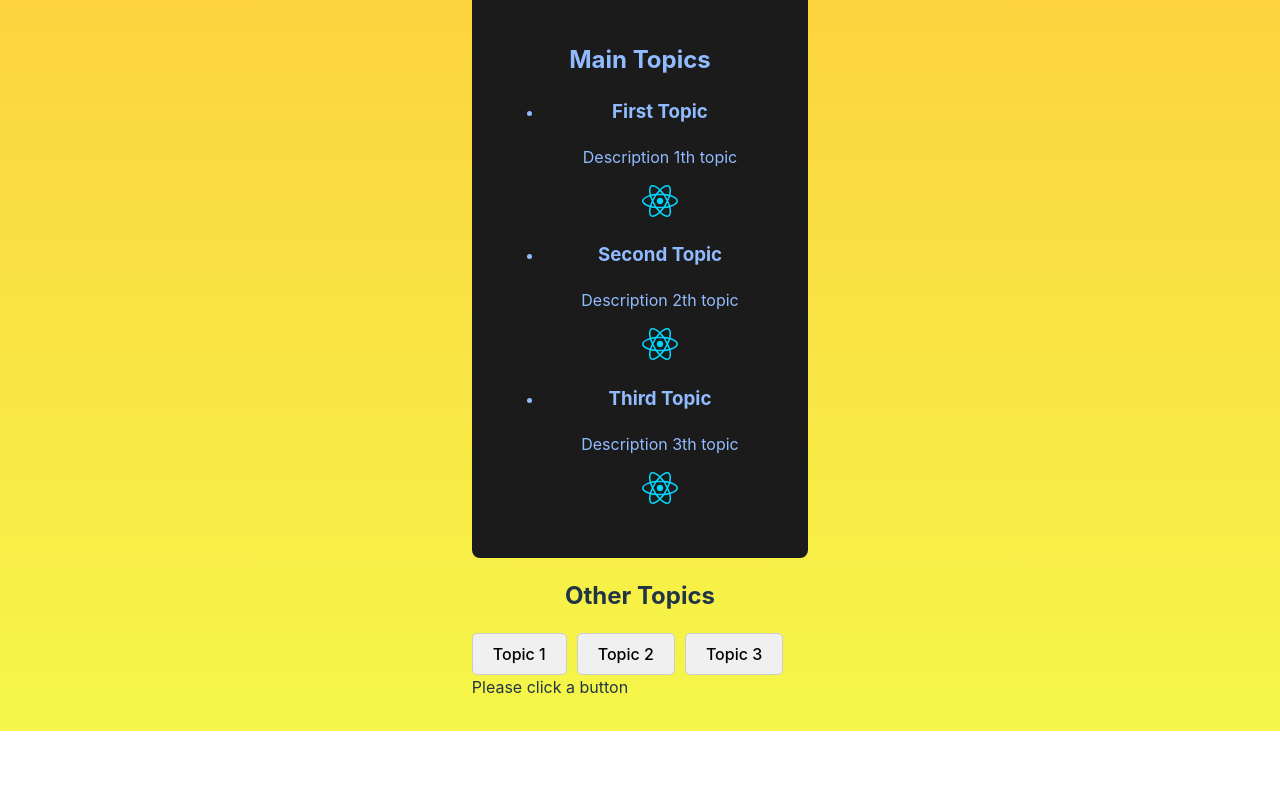
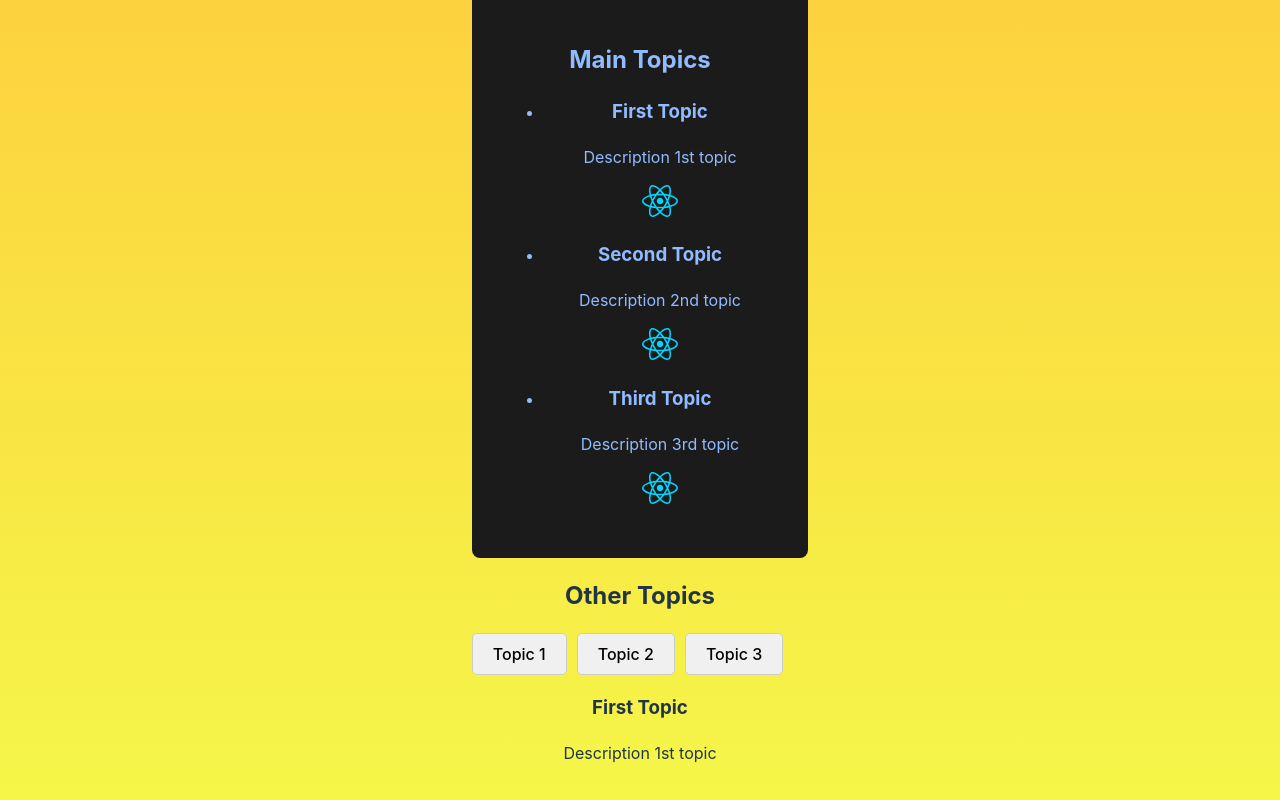
Before and after one commit to AndreaDeBlasio95/01-React-Starter, a React (Vite) app in the folder first-react-app/: page / in a window 1280 px wide. Shown: the part 286-1086 px from the top of the page. Before the commit the page ends 1017 px from the top, so only its background shows below. Built offline with nearby package versions, Linux system fonts and the light colour scheme.

Commit message:
updating components' state based on the data

```diff
--- a/first-react-app/src/App.jsx
+++ b/first-react-app/src/App.jsx
@@ -5,13 +5,14 @@ import Header from "./components/Header/Header.jsx";
 import CoreTopic from "./components/CoreTopic.jsx";
 import TabButton from "./components/TabButton.jsx";
 import "./components/MenuStyles.css";
+import { EXAMPLES } from "./data";
 
 function App() {
   // you can use the useState hook to create state variables only in functional components and not in nested functions, loops, or conditions.
   // Rule 1: Only call hooks inside of Component Functions
   // Rule 2: Only call hooks on the top level
 
-  const [selectedTopic, setSelectedTopic] = useState("Please click a button");
+  const [selectedTopic, setSelectedTopic] = useState("topic_1");
   // Breakdown of the above line:
   // const [counter, setCounter] = useState(0);
   // we can think of useState as a function that returns an array with two elements:
@@ -41,17 +42,20 @@ function App() {
         <section id="otherTopicsSection">
           <h2>Other Topics</h2>
           <menu>
-            <TabButton onSelect={() => handleSelect("Topic 1")}>
+            <TabButton onSelect={() => handleSelect("topic_1")}>
               Topic 1
             </TabButton>
-            <TabButton onSelect={() => handleSelect("Topic 2")}>
+            <TabButton onSelect={() => handleSelect("topic_2")}>
               Topic 2
             </TabButton>
-            <TabButton onSelect={() => handleSelect("Topic 3")}>
+            <TabButton onSelect={() => handleSelect("topic_3")}>
               Topic 3
             </TabButton>
           </menu>
-          <menu>{selectedTopic}</menu>
+          <div>
+            <h3>{EXAMPLES[selectedTopic].title}</h3>
+            <p>{EXAMPLES[selectedTopic].description}</p>
+          </div>
         </section>
       </main>
     </div>
--- a/first-react-app/src/data.js
+++ b/first-react-app/src/data.js
@@ -3,17 +3,32 @@ import reactLog from "./assets/react.svg";
 export const CORE_TOPICS = [
   {
     title: "First Topic",
-    description: "Description 1th topic",
+    description: "Description 1st topic",
     image: reactLog,
   },
   {
     title: "Second Topic",
-    description: "Description 2th topic",
+    description: "Description 2nd topic",
     image: reactLog,
   },
   {
     title: "Third Topic",
-    description: "Description 3th topic",
+    description: "Description 3rd topic",
     image: reactLog,
   },
 ];
+
+export const EXAMPLES = {
+  topic_1: {
+    title: "First Topic",
+    description: "Description 1st topic",
+  },
+  topic_2: {
+    title: "Second Topic",
+    description: "Description 2nd topic",
+  },
+  topic_3: {
+    title: "Third Topic",
+    description: "Description 3rd topic",
+  },
+};
```
